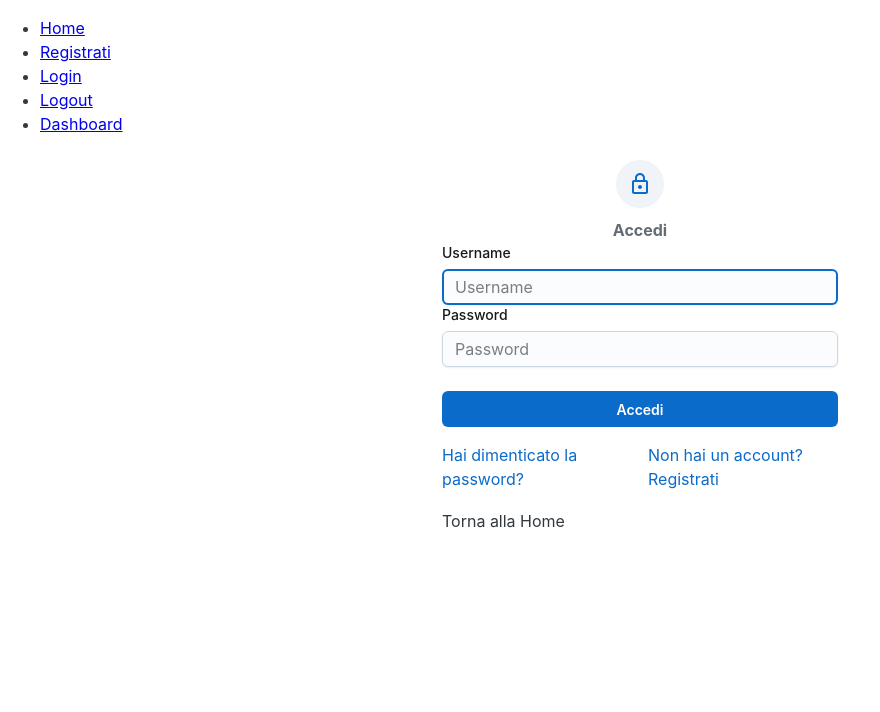
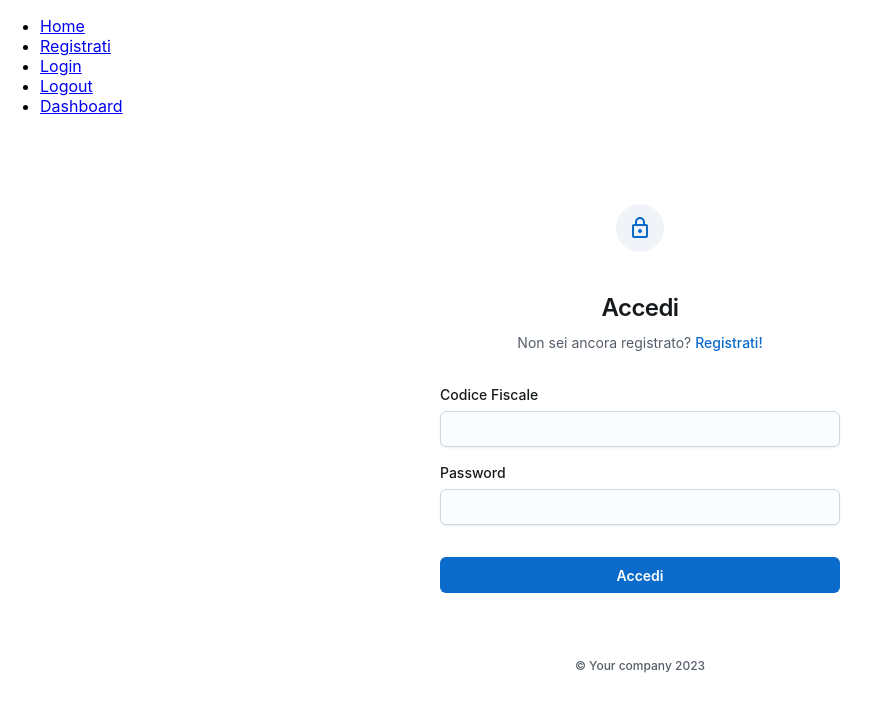
Before and after one commit to KINERYH/fabric-drug-supply-management, a React (Create React App) app in the folder app/client/: page /signin in a window 1280 px wide. Shown: the top 712 px of the page, without its empty margins (0-880 px from the left). Built offline with nearby package versions, Linux system fonts and the light colour scheme.

Commit message:
update login backend and frontend

```diff
--- a/app/client/src/pages/SignIn.js
+++ b/app/client/src/pages/SignIn.js
@@ -1,57 +1,48 @@
 import * as React from 'react';
+import { CssVarsProvider, useColorScheme } from '@mui/joy/styles';
+import GlobalStyles from '@mui/joy/GlobalStyles';
+import CssBaseline from '@mui/joy/CssBaseline';
+import Box from '@mui/joy/Box';
 import Button from '@mui/joy/Button';
-import { CssVarsProvider, extendTheme } from '@mui/joy/styles';
-import Sheet from '@mui/joy/Sheet';
+import Checkbox from '@mui/joy/Checkbox';
+import Divider from '@mui/joy/Divider';
 import FormControl from '@mui/joy/FormControl';
-import FormLabel from '@mui/joy/FormLabel';
+import FormLabel, { formLabelClasses } from '@mui/joy/FormLabel';
+import IconButton, { IconButtonProps } from '@mui/joy/IconButton';
+import Link from '@mui/joy/Link';
 import Input from '@mui/joy/Input';
-import Link from '@mui/joy/Link';
 import Typography from '@mui/joy/Typography';
+import Stack from '@mui/joy/Stack';
+import LockOutlinedIcon from '@mui/icons-material/LockOutlined';
+import Avatar from '@mui/joy/Avatar';
+import WarningIcon from '@mui/icons-material/Warning';
+import CloseIcon from '@mui/icons-material/Close';
 
 
 
-import Avatar from '@mui/joy/Avatar';
-import CssBaseline from '@mui/joy/CssBaseline';
-import TextField from '@mui/joy/TextField';
-import Checkbox from '@mui/joy/Checkbox';
-//import Link from '@mui/material/Link';
-import Box from '@mui/joy/Box';
-import LockOutlinedIcon from '@mui/icons-material/LockOutlined';
-//import Typography from '@mui/material/Typography';
-import Container from '@mui/joy/Container';
-import { createTheme, ThemeProvider } from '@mui/material/styles';
 import {useNavigate} from "react-router-dom"
 import { useAuth } from '../provider/authProvider';
-import { Grid } from '@mui/joy';
-
-function Copyright(props) {
-  return (
-    <Typography variant="body2" color="text.secondary" align="center" {...props}>
-      {'Copyright © '}
-      <Link color="inherit" href="https://mui.com/">
-        Your Website
-      </Link>{' '}
-      {new Date().getFullYear()}
-      {'.'}
-    </Typography>
-  );
-}
-
+import { useState } from 'react';
+import Alert from '@mui/joy/Alert';
 // TODO remove, this demo shouldn't need to reset the theme.
 
-const defaultTheme = createTheme();
-
-export default function SignInAlt() {
+export default function SignIn() {
   //TODO: passa il token per poter accedere alla dashboard specifica
   const navigate = useNavigate();
   const { setToken } = useAuth();
+  const [errorMessage, setErrorMessage] = useState();
+  const [isErrorVisible, setIsErrorVisible] = React.useState(true); // Add a state for controlling visibility
+
+  const handleHideError = () => {
+    setIsErrorVisible(false);
+    setErrorMessage('');}
 
   //handler del form
   const handleSubmit = async (event) => {
     event.preventDefault();
     const data = new FormData(event.currentTarget);
     console.log({
-      username: data.get('username'),
+      cf: data.get('cf'),
       password: data.get('password'),
     });
 
@@ -62,7 +53,7 @@ export default function SignInAlt() {
           'Content-Type': 'application/json'
         },
         body: JSON.stringify({
-          username: data.get('username'),
+          cf: data.get('cf'),
           password: data.get('password'),
         })
       })
@@ -73,10 +64,14 @@ export default function SignInAlt() {
         console.log('login effettuato con successo');
         setToken(json.token)
         console.log(json.token)
-        navigate('/');
+        navigate('/dashboard');}
+
       if (response.status === 401) {
-        alert('Errore nella richiesta di login')
-      } }
+        //unauthorized
+        setErrorMessage('Codice Fiscale o Password errati.');
+        setIsErrorVisible(true); // Show the error message
+
+      }
       console.log(json)
     }
     catch(err){
@@ -89,59 +84,112 @@ export default function SignInAlt() {
 
   return (
     <CssVarsProvider>
-      <Container component="main" maxWidth="xs">
-        <CssBaseline />
+      <GlobalStyles
+        styles={{
+          ':root': {
+            '--Collapsed-breakpoint': '769px', // form will stretch when viewport is below `769px`
+            '--Cover-width': '50vw', // must be `vw` only
+            '--Form-maxWidth': '800px',
+            '--Transition-duration': '5s', // set to `none` to disable transition
+          }
+        }}
+      />
+
         <Box
           sx={{
-            marginTop: 8,
-            margin: 'auto',
             display: 'flex',
             flexDirection: 'column',
-            alignItems: 'center',
-            justifyContent: 'center'
+            maxWidth: '100%',
+            px: 2,
           }}
         >
-         <Avatar sx={{ m: 1, bgcolor: 'secondary.main' }} size='lg'>
-          <LockOutlinedIcon color='primary' />
-         </Avatar>
-          <Typography component="h1" variant="h5">
-            Accedi
-          </Typography>
+          <Box component="header"
+            sx={{
+              py: 3,
+              display: 'flex',
+              alignItems: 'left',
+              justifyContent: 'space-between',
+            }}
+          >
+          </Box>
+          <Box
+            component="main"
+            sx={{
+              my: 'auto',
+              py: 2,
+              pb: 5,
+              display: 'flex',
+              flexDirection: 'column',
+              gap: 2,
+              width: 400,
+              maxWidth: '100%',
+              mx: 'auto',
+              borderRadius: 'sm',
+              '& form': {
+                display: 'flex',
+                flexDirection: 'column',
+                gap: 2,
+              },
+              [`& .${formLabelClasses.asterisk}`]: {
+                visibility: 'hidden',
+              },
+
+            }}
+          >
+            <Stack gap={4}   justifyContent="center" alignItems="center">
+              <Stack gap={1} justifyContent="center" alignItems="center">
+              <Avatar sx={{ m: 1, bgcolor: 'secondary.main' }} size='lg'>
+                <LockOutlinedIcon color='primary' />
+              </Avatar>
+              </Stack>
+              <Stack gap={1} justifyContent="center" alignItems="center">
+                <Typography level="h3" >Accedi</Typography>
+                <Typography level="body-sm">
+                  Non sei ancora registrato?{' '}
+                  <Link href="/SignUp" level="title-sm">
+                    Registrati!
+                  </Link>
+                </Typography>
+              </Stack>
+              </Stack>
+              {isErrorVisible && errorMessage && (<Alert
+                  startDecorator={<WarningIcon />}
+                  variant="solid"
+                  color="danger"
+                  fullWidth>
+                    {errorMessage}
+                    <IconButton sx={{ position: 'absolute', top: 8, right: 8 }}
+                      onClick={handleHideError}>
+                    <CloseIcon />
+                    </IconButton>
+                  </Alert> )}
+            <Stack gap={4} sx={{ mt: 2 }}>
+              <form
+                onSubmit={handleSubmit}
+              >
+                <FormControl required>
+                  <FormLabel>Codice Fiscale</FormLabel>
+                  <Input  type='cf' name="cf" />
+                </FormControl>
+                <FormControl required>
+                  <FormLabel>Password</FormLabel>
+                  <Input type="password" name="password" />
+                </FormControl>
+                <Stack gap={4} sx={{ mt: 2 }}>
+
+                  <Button type="submit" fullWidth>
+                    Accedi
+                  </Button>
+                </Stack>
+              </form>
+            </Stack>
+          </Box>
+          <Box component="footer" sx={{ py: 3}}>
+            <Typography level="body-xs" textAlign="center">
+              © Your company {new Date().getFullYear()}
+            </Typography>
+          </Box>
         </Box>
-        <FormControl>
-          <FormLabel>Username</FormLabel>
-          <Input  type='username' name="username" placeholder="Username" autoComplete="username" autoFocus/>
-        </FormControl>
-        <FormControl>
-        <FormLabel>Password</FormLabel>
-        <Input  name="password" placeholder="Password" type='password' autoComplete="current-password"/>
-        </FormControl>
-        <Button
-              type="submit"
-              fullWidth
-              variant="solid"
-              sx={{ mt: 3, mb: 2 }}
-            >Accedi</Button>
-        <Grid container spacing={2}>
-         <Grid item xs={6}>
-            <Link href="#">
-              Hai dimenticato la password?
-            </Link>
-          </Grid>
-          <Grid item xs={6}>
-            <Link href="/signup" >
-              {"Non hai un account? Registrati"}
-            </Link>
-         </Grid>
-         <Grid item >
-            <Link href="/" variant="body2">
-              {"Torna alla Home"}
-            </Link>
-          </Grid>
-        </Grid>
-
-      </Container>
-
     </CssVarsProvider>
   );
 }
--- a/app/client/src/pages/SignInAlt.js
+++ b/app/client/src/pages/SignInAlt.js
@@ -30,7 +30,7 @@ function Copyright(props) {
 
 const defaultTheme = createTheme();
 
-export default function SignIn() {
+export default function SignInAlt() {
   const handleSubmit = (event) => {
     event.preventDefault();
     const data = new FormData(event.currentTarget);
```
Also changed, not shown: 2 other files (tests, documents, lock files or other folders).
